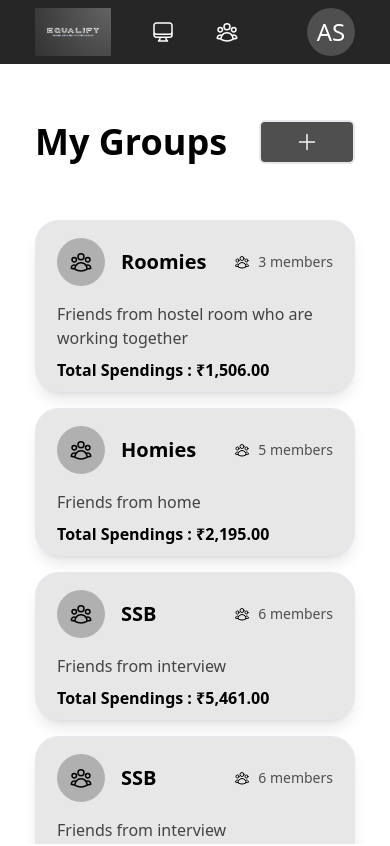
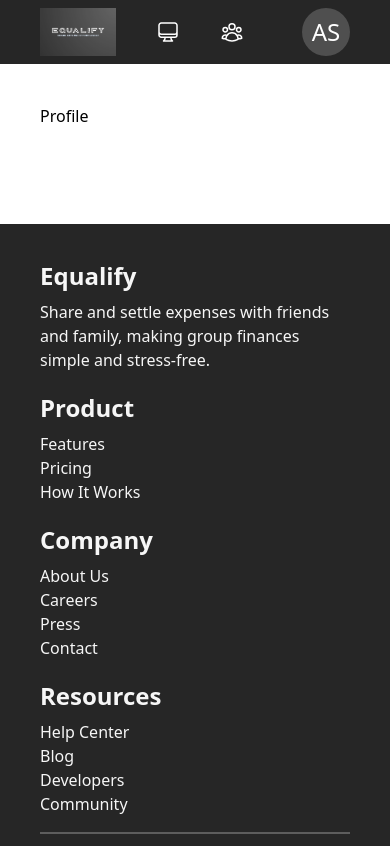
Before and after one commit to pshri5/Equalify, a React (Vite) app in the folder frontend/: page /profile in a window 390 px wide. Shown: the top 846 px of the page. Built offline with nearby package versions, Linux system fonts and the light colour scheme.

Commit message:
Add react routes

```diff
--- a/frontend/package.json
+++ b/frontend/package.json
@@ -10,8 +10,10 @@
     "preview": "vite preview"
   },
   "dependencies": {
+    "framer-motion": "^11.12.0",
     "react": "^18.3.1",
-    "react-dom": "^18.3.1"
+    "react-dom": "^18.3.1",
+    "react-router-dom": "^7.0.1"
   },
   "devDependencies": {
     "@eslint/js": "^9.13.0",
--- a/frontend/src/App.jsx
+++ b/frontend/src/App.jsx
@@ -1,9 +1,12 @@
+import { BrowserRouter, Route, Routes } from 'react-router-dom';
 import './App.css'
 import { Avatar } from './ui/components/Avatar';
 import { Footer } from './ui/components/Footer';
 import { Header } from './ui/components/Header';
 import { DashboardPage } from './ui/pages/DashboardPage';
 import { GroupPage } from './ui/pages/GroupPage';
+import { ProfilePage } from './ui/pages/ProfilePage';
+import {Layout} from "./layouts/Layout";
 
 const groupList = [
     {
@@ -41,11 +44,16 @@
 function App() {
   return (
     <>
-      <div className='flex justify-center h-screen'>
-        <div>
-          <GroupPage groupList={groupList} />
-        </div>
-      </div>
+    <BrowserRouter>
+      <Routes>
+        <Route path="/" element={<Layout />} >
+          <Route index path="/dashboard" element={<DashboardPage />} />
+          <Route path="/groups" element={<GroupPage groupList={groupList} />} />
+          <Route path="/profile" element={<ProfilePage />} />
+        </Route>
+      </Routes>
+
+    </BrowserRouter>
     </>
   );
 }
--- /dev/null
+++ b/frontend/src/layouts/Layout.jsx
@@ -0,0 +1,16 @@
+import { Outlet } from "react-router-dom"
+import { ContentWrapper } from "../ui/components/ContentWrapper"
+import { Header } from "../ui/components/Header"
+import { Footer } from "../ui/components/Footer"
+
+export const Layout = () => {
+    return <>
+        <Header name="Ankit Sharma" />
+        <main>
+            <ContentWrapper>
+                <Outlet />
+            </ContentWrapper>
+        </main>
+        <Footer />
+    </>
+}
--- /dev/null
+++ b/frontend/src/ui/components/ContentWrapper.jsx
@@ -0,0 +1,7 @@
+const gernericStyles = "px-10 md:px-16 lg:px-28 py-10";
+
+export const ContentWrapper = (props) => {
+    return <div className={gernericStyles}>
+        {props.children}
+    </div>
+}
--- a/frontend/src/ui/components/GroupCard.jsx
+++ b/frontend/src/ui/components/GroupCard.jsx
@@ -16,7 +16,7 @@
                     <div className="text-sm text-brand-700">{props.members} members</div>
                 </div>
             </div>
-            <div className="text-brand-800">{props.description}</div>
+            <div className="text-brand-800 text-sm">{props.description}</div>
             <div className="font-bold absolute bottom-2">Total Spendings : {Intl.NumberFormat("en-IN", {
                             style: "currency",
                             currency: "INR",
--- a/frontend/src/ui/components/Header.jsx
+++ b/frontend/src/ui/components/Header.jsx
@@ -2,6 +2,7 @@
 import { DashboardIcon } from "../icons/DashboardIcon"
 import { GroupIcon } from "../icons/GroupIcon"
 import { Avatar } from "./Avatar"
+import { NavLink } from "react-router-dom"
 
 
 const gernericStyles = "z-30 px-10 md:px-16 lg:px-28";
@@ -17,9 +18,15 @@
     return <header className={`${gernericStyles} flex justify-between items-center md:w-screen h-16 bg-brand-950 sticky top-0 text-white`}>
         <div className="flex gap-10 md:gap-12 lg:gap-16 items-center  text-xl">
             <img src="../../public/EqualifyLogo.png" className="h-12" />
-            <div className="flex gap-4"><DashboardIcon /><span className="hidden md:block">Dashboard</span></div>
-            <div className="flex gap-4"><GroupIcon /><span className="hidden md:block">Groups</span></div>
+            <NavLink to="/dashboard">
+                <div className="flex gap-4"><DashboardIcon /><span className="hidden md:block">Dashboard</span></div>
+            </NavLink>
+            <NavLink to="groups">
+                <div className="flex gap-4"><GroupIcon /><span className="hidden md:block">Groups</span></div>
+            </NavLink>
         </div>
-        <Avatar initials={initials} />
+        <NavLink to="/profile">
+            <Avatar initials={initials} />
+        </NavLink>
     </header>
 }
--- a/frontend/src/ui/components/Modal.jsx
+++ b/frontend/src/ui/components/Modal.jsx
@@ -1,15 +1,21 @@
 import { CloseIcon } from "../icons/CloseIcon"
+import {motion} from "framer-motion";
 
 export const Modal= (props)=>{
     return <div>
         <div className={`fixed top-0 right-0 opacity-40 z-40 w-screen h-screen bg-brand-500 ${props.className}`} />
-        <div className="fixed top-1/2 left-1/2 -translate-x-1/2 -translate-y-1/2 z-50">
+        <motion.div
+        initial={{opacity:0}}
+        animate={{opacity:1}}
+        transition={{duration:0.5}}
+        exit={{opacity:0}}
+        className="fixed top-1/2 left-1/2 -translate-x-1/2 -translate-y-1/2 z-50">
                 <div className="w-full relative bg-brand-50 z-50 opacity-1 rounded-lg px-10 py-2">
                     {props.children}
                     <button className="absolute top-2 right-2" onClick={()=>{props.setModalVisible(false)}}>
                         <CloseIcon />
                     </button>
                 </div>
-        </div>
+        </motion.div>
     </div>
 }
--- a/frontend/src/ui/pages/DashboardPage.jsx
+++ b/frontend/src/ui/pages/DashboardPage.jsx
@@ -5,6 +5,7 @@
 import { GroupIcon } from "../icons/GroupIcon";
 import { Footer } from "../components/Footer";
 import { ExpenseTable } from "../components/ExpenseTable";
+import { ContentWrapper } from "../components/ContentWrapper";
 
 const recentExpenses = [
     {
@@ -46,8 +47,6 @@
     const [spending,setSpending] = useState(0);
     const [groupCount, setGroupCount] = useState(0);
     return <div>
-        <Header name={name}/>
-        <div className={gernericStyles}>
             <div className="text-4xl font-bold">Welcome {name}!</div>
             <div className="flex gap-6 lg:gap-10 flex-wrap my-10 justify-center lg:justify-start">
                 <Card className="w-full max-w-96 rounded-md px-6 py-6">
@@ -71,7 +70,5 @@
             <div className="w-full">
                 <ExpenseTable expenseData={recentExpenses} />
             </div>
-        </div>
-        <Footer />
     </div>
 }
--- a/frontend/src/ui/pages/GroupPage.jsx
+++ b/frontend/src/ui/pages/GroupPage.jsx
@@ -7,6 +7,7 @@
 import { Modal } from "../components/Modal";
 import { Input } from "../components/Input";
 import { GroupIcon } from "../icons/GroupIcon";
+import { ContentWrapper } from "../components/ContentWrapper";
 
 const gernericStyles = "px-10 md:px-16 lg:px-28 py-10";
 
@@ -23,8 +24,6 @@
     const createGroupLabel = isMobile ? "" : "Create Group"
 
     return <div className="relative">
-        <Header name="Ankit Sharma" />
-        <div className={gernericStyles}>
             <div className="flex justify-between align-middle flex-wrap">
                 <div className="text-4xl font-bold flex items-center">My Groups</div>
                 <Button size="sm" label={createGroupLabel} onClick={()=>{setModalVisible(true)}} endIcon={<AddIcon />} />
@@ -36,7 +35,6 @@
                     </div>
                 ))}
             </div>
-        </div>
         {isModalVisible ?
         <Modal className={gernericStyles} isModalVisible={isModalVisible} setModalVisible={setModalVisible}>
             <Input label="Group" size="lg" placeholder="Enter name of the group"/>
@@ -44,7 +42,5 @@
             <Button label="Create Group" endIcon={<GroupIcon />}/>
         </Modal> : null
         }
-
-        <Footer />
     </div>
 }
--- a/frontend/src/ui/pages/ProfilePage.jsx
+++ b/frontend/src/ui/pages/ProfilePage.jsx
@@ -1,6 +1,10 @@
+import { Footer } from "../components/Footer"
+import { Header } from "../components/Header"
 
 export const ProfilePage = ()=> {
     return <>
-        Profile
+        <div className="h-20">
+            Profile
+        </div>
     </>
 }
```
Also changed, not shown: 1 other file (tests, documents, lock files or other folders).
